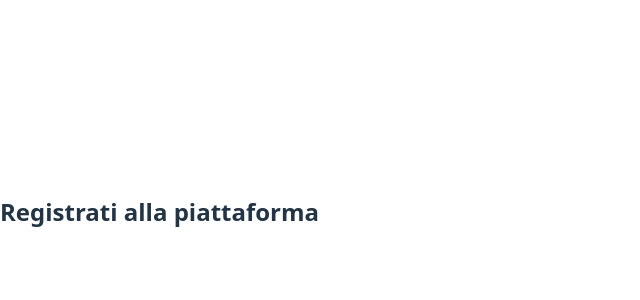
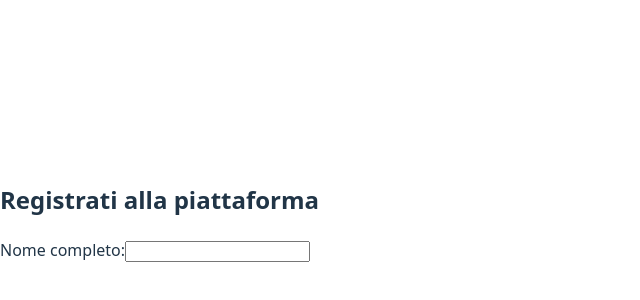
Before and after one commit to GiovanniYahyaLaassel/ex-react-useref-signup, a React (Vite) app: page / in a window 1280 px wide. Shown: the part 188-488 px from the top of the page, without its empty margins (0-640 px from the left). Built offline with nearby package versions, Linux system fonts and the light colour scheme.

Commit message:
Add controlled input for full name with useState

```diff
--- a/src/components/SignupForm.jsx
+++ b/src/components/SignupForm.jsx
@@ -1,10 +1,30 @@
-import React from "react";
+import React, {useState} from "react";
 
 function SignupForm () {
+    // Stato per il nome completo
+    const [fullName, setFullName] = useState("");
+
+    // Handler per aggiornare lo stato
+    const handleFullName = (e) => {
+        setFullName(e.target.value);
+        console.log("Nome completo:", e.target.value)
+    };
 
     return (
         <form>
             <h2>Registrati alla piattaforma</h2>
+
+            {/* Campo input controllato */}
+            <div>
+                <label htmlFor="fullName">Nome completo:</label>
+                <input
+                type="text"
+                id="fullName"
+                value={fullName}
+                onChange={handleFullName}
+                />
+            </div>
+
         </form>
     );
 }
```
